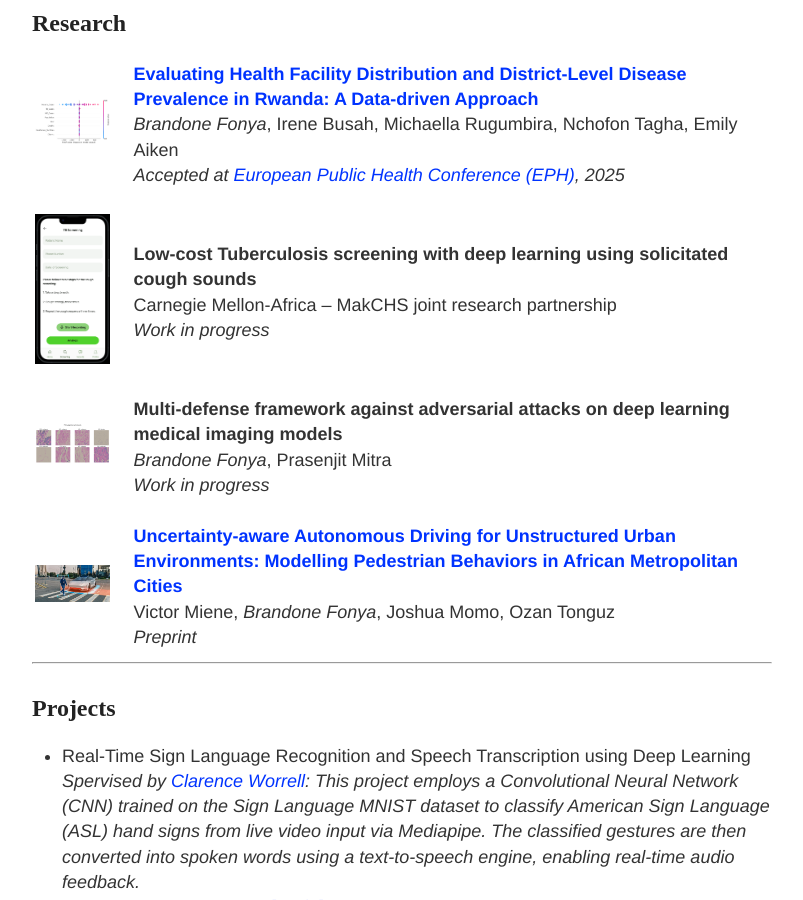
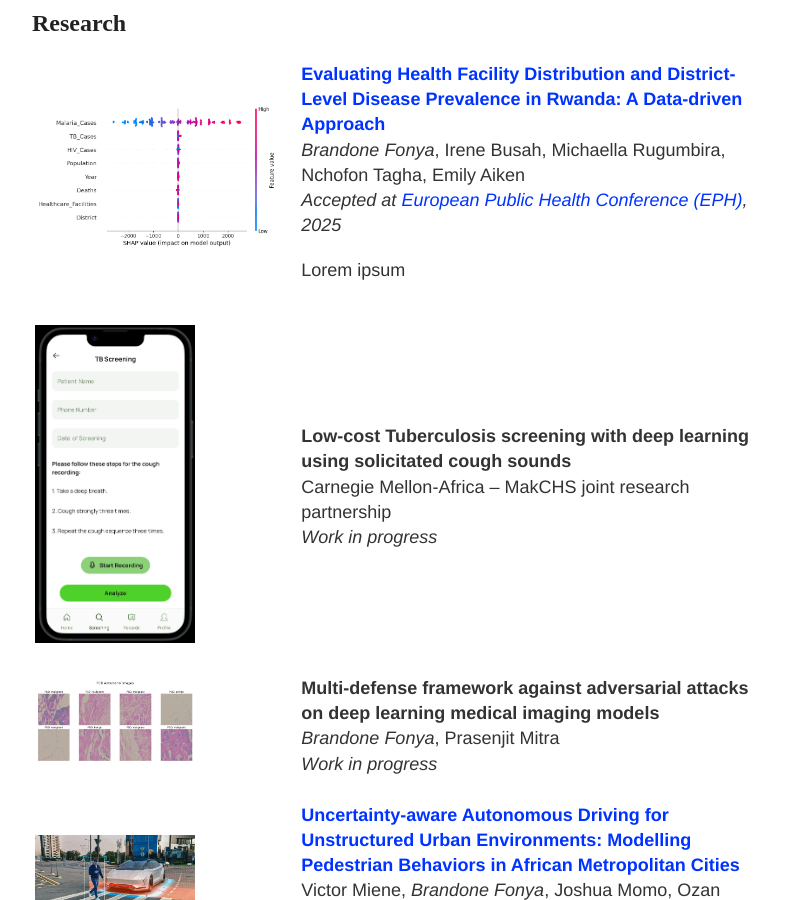
Before and after one commit to FonyaBrandone/FonyaBrandone.github.io, a Jekyll site: the page built from index.md, in a window 1280 px wide and 900 px high, scrolled down 633 px. Shown: the whole window, without its empty margins (238-1041 px from the left). Built offline with Jekyll 4.4.1, drawn with Linux system fonts in a browser that asks for light colours.

Commit message:
Updated research section

```diff
--- a/index.md
+++ b/index.md
@@ -39,12 +39,14 @@ Apart from work, I enjoy travelling, reading and watching documentaries.
 
 <table>
   <tr>
-    <td><img src="static/output-shap.png" alt="AI in Healthcare Image" width="160"></td>
+    <td><img src="static/output-shap.png" alt="AI in Healthcare Image"></td>
     <td style="padding-left: 20px;">
       <b><a href="https://drive.google.com/file/d/1S-NYIZbBHkzcAabAO3HTMByy7EejmolS/view" target="_blank">
       Evaluating Health Facility Distribution and District-Level Disease Prevalence in Rwanda: A Data-driven Approach</a></b><br>
       <i>Brandone Fonya</i>, Irene Busah, Michaella Rugumbira, Nchofon Tagha, Emily Aiken<br>
       <i>Accepted at <a href="https://ephconference.eu/" target="_blank">European Public Health Conference (EPH)</a>, 2025</i>
+      <p style='margin-top: 20px;'>Lorem ipsum</p>
+
     </td>
   </tr>
 
```
